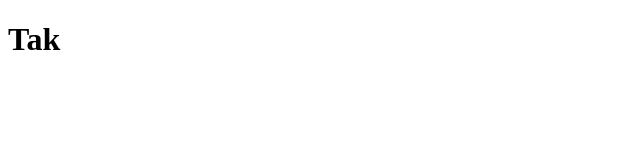
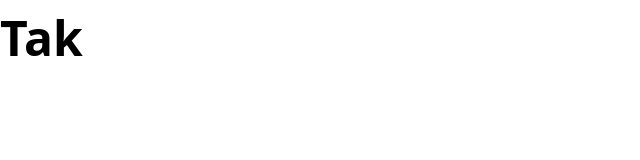
Before and after one commit to ceciliejadach/formular-oevelse-master, a plain HTML site: page tak.html in a window 1280 px wide. Shown: the whole page, without its empty margins (0-640 px from the left). Drawn offline with Linux system fonts and the light colour scheme.

Commit message:
tilføjet css til tak

```diff
--- a/tak.html
+++ b/tak.html
@@ -5,6 +5,8 @@
     <meta charset="UTF-8">
     <meta name="viewport" content="width=device-width, initial-scale=1.0">
     <title>Tak</title>
+    <link rel="stylesheet" href="css/styles.css">
+    <link rel="stylesheet" href="css/demo.css">
 </head>
 
 <body>
```
